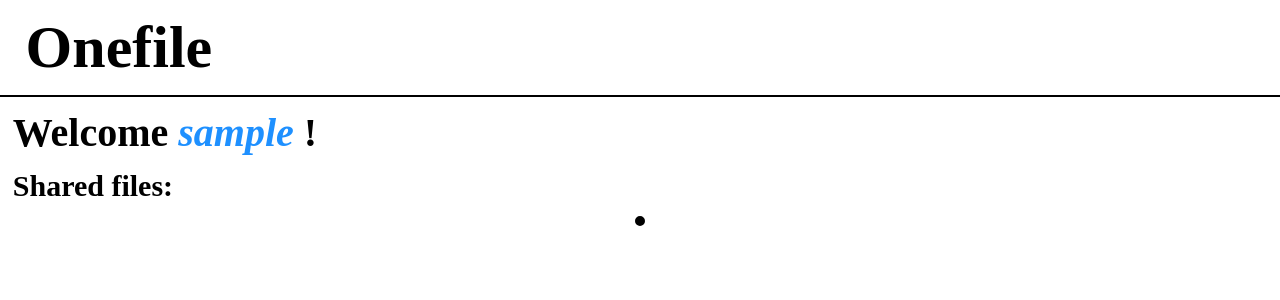
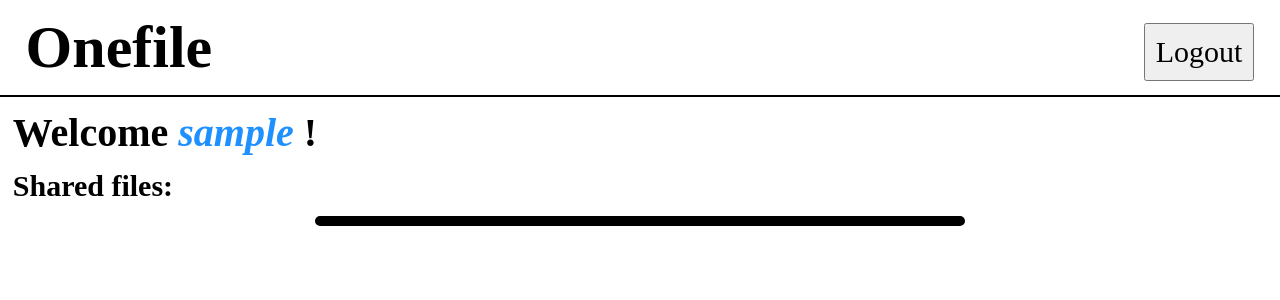
Before and after one commit to subeenregmi/onefile, a Python web app: template templates/userpage.html in a window 1280 px wide. Shown: the top 300 px of the page. Run offline with Jinja, Linux system fonts and the light colour scheme; the template is opened without the code that fills it: most values are stand-ins (such as "Sample title", 1, 10 or a date in 2020); some web fonts are replaced.

Commit message:
finalized the user page

```diff
--- a/static/scripts/user.js
+++ b/static/scripts/user.js
@@ -45,6 +45,9 @@ function createIcon(host, file) {
 
     container.classList.add("file-container");
     let fileExtension = file.name.split(".").at(-1);
+    if (fileExtension == undefined) {
+        fileExtension = "txt";
+    }
     image.src = `http://${host}/static/images/${fileExtension}_file_icon.png`;
     paragraph.innerHTML = file.name;
     a.href = file.downloadLink;
--- a/static/styles/user.css
+++ b/static/styles/user.css
@@ -38,18 +38,20 @@ span {
 }
 
 #files {
-    display: flex;
-    max-width: 80%;
+
+    width: 50%;
     max-height: 60%;
-    width: fit-content;
     height: fit-content;
-
     margin: auto;
-    flex-wrap: wrap;
-    justify-content: center;
     border: 5px solid black;
     border-radius: 10px;
+
+    display: grid;
+    justify-content: space-between;
+    grid-template-columns: auto auto auto auto auto;
+    grid-template-rows: auto auto auto auto;
     overflow: auto;
+    gap: 0;
 }
 
 div.file-container {
@@ -58,8 +60,8 @@ div.file-container {
     color: black;
     text-align: center;
     font-size: 18px;
-    margin: 5px;
     overflow-wrap: break-word;
+    margin: 10px;
 }
 
 div.file-container img {
@@ -71,3 +73,11 @@ div.file-container a:hover {
     filter: brightness(75%);
     color: gray;
 }
+
+button.logout {
+    position: relative;
+    top: 10px;
+    float: right;
+    padding: 10px;
+    font-size: 30px;
+}
--- a/templates/loginpage.html
+++ b/templates/loginpage.html
@@ -1,6 +1,7 @@
 <!DOCTYPE html>
 <html>
     <head>
+        <meta name="viewport" content="width=device-width, initial-scale=1">
         <link rel="stylesheet" href="{{url_for('static', filename='styles/login.css')}}">
         <script src="{{url_for('static', filename='scripts/login.js')}}"></script>
 
--- a/templates/userpage.html
+++ b/templates/userpage.html
@@ -1,6 +1,7 @@
 <!DOCTYPE html>
 <html>
     <head>
+        <meta name="viewport" content="width=device-width, initial-scale=1">
         <script src="{{url_for('static', filename='scripts/user.js')}}"></script>
         <script>
                 // ("{{ host }}")
@@ -9,7 +10,11 @@
     </head>
     <body>
         <header>
-            <h1>Onefile</h1>
+            <h1>Onefile
+                <a href="{{ "http://" + host + ":5000" }}">
+                    <button class="logout">Logout</button>
+                </a>
+            </h1>
         </header>
         <h2> Welcome <span>{{username}}</span> !</h2>
         <h3> Shared files:</h2>
```
Also changed, not shown: shared_files/C_Logo.png (added), 1 other file.
